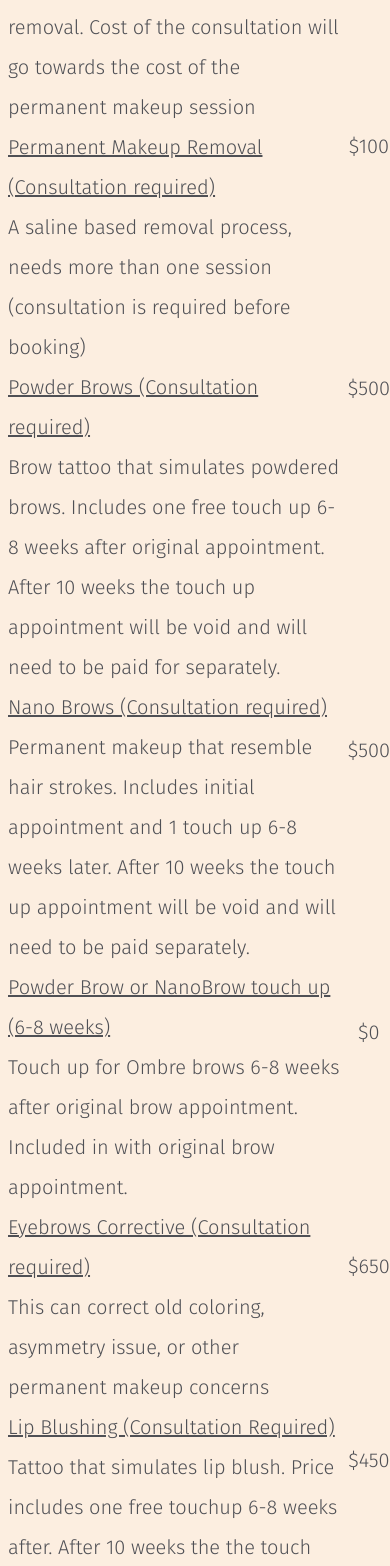
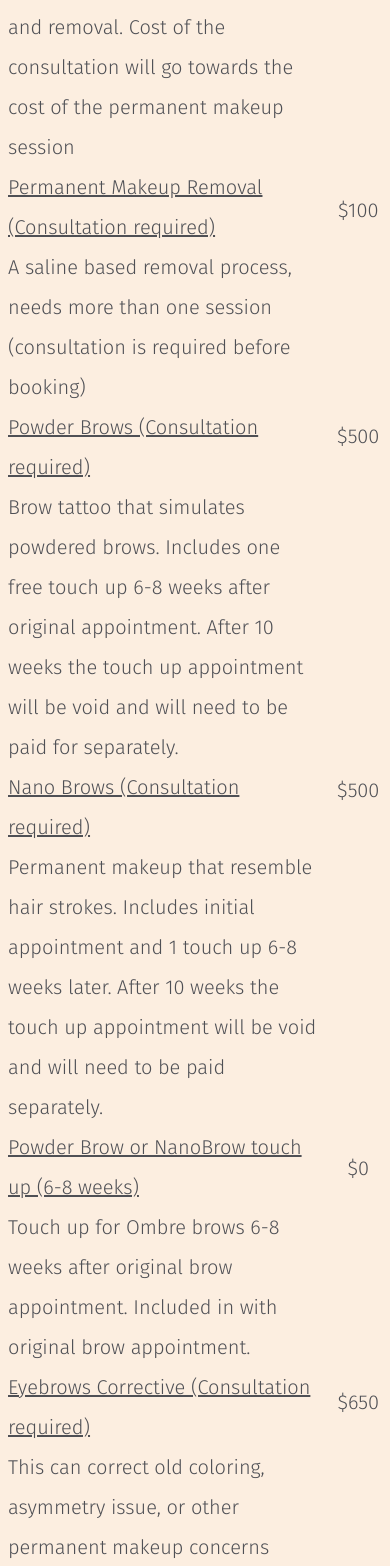
Before and after one commit to mattrowley10/NixFix, a React (Vite) app: page /makeup in a window 390 px wide. Shown: the part 422-1988 px from the top of the page. Built offline with nearby package versions, Linux system fonts and the light colour scheme.

Commit message:
iphone 12 queries

```diff
--- a/src/App.css
+++ b/src/App.css
@@ -572,7 +572,11 @@ html, body{
   }
 
 }
-@media(max-width:384px){
+@media(max-width:390px){
+  .home{
+    background-size: 390px;
+    height: 30vh;
+  }
   .book-button-makeup{
     top: 96%;
     bottom: 5rem;
@@ -608,7 +612,11 @@ html, body{
   .wax-list-2{
     line-height: 2.5rem;
     margin-right: 0;
-    width: 6rem;
+    width: 7rem;
+  }
+
+  .makeup-list-2{
+    width: 5rem;
   }
   .wax-description{
     height: 460vh;
--- a/src/Components/FacialDescription.jsx
+++ b/src/Components/FacialDescription.jsx
@@ -104,13 +104,13 @@ export default function FacialDescription() {
         </li>
         <li
           id="3"
-          className="facial-pricing mt-64 sm:mt-64 md:mt-32 lg:mt-32 lg:pt-2 xl:mt-16 2xl:mt-8"
+          className="facial-pricing mt-56 sm:mt-64 md:mt-32 lg:mt-32 lg:pt-2 xl:mt-16 2xl:mt-8"
         >
           $90 (60min)
         </li>
         <li
           id="4"
-          className="facial-pricing mt-80 sm:mt-80 md:mt-40 lg:mt-44 xl:mt-24 2xl:mt-16"
+          className="facial-pricing mt-72 sm:mt-80 md:mt-40 lg:mt-44 xl:mt-24 2xl:mt-16"
         >
           $145 (90min)
         </li>
--- a/src/Components/MakeupDescription.jsx
+++ b/src/Components/MakeupDescription.jsx
@@ -84,25 +84,25 @@ export default function MakeupDescription() {
         </li>
         <li
           id="2"
-          className="makeup-pricing mt-56 sm:mt-56 md:mt-24 md:pt-2 lg:mt-36 xl:mt-16 xl:pt-4 2xl:mt-6"
+          className="makeup-pricing mt-72 sm:mt-56 md:mt-24 md:pt-2 lg:mt-36 xl:mt-16 xl:pt-4 2xl:mt-6"
         >
           $100
         </li>
         <li
           id="3"
-          className="makeup-pricing mt-44 pt-4 sm:mt-36 sm:pt-2 md:mt-16 lg:mt-28 lg:pt-4 xl:mt-10 2xl:mt-2"
+          className="makeup-pricing mt-40 pt-4 sm:mt-36 sm:pt-2 md:mt-16 lg:mt-28 lg:pt-4 xl:mt-10 2xl:mt-2"
         >
           $500
         </li>
         <li
           id="4"
-          className="makeup-pricing mt-72 pt-6 sm:mt-52 sm:pt-4 md:mt-24 lg:mt-48 lg:pt-2  lg:mt-14 xl:mt-20 xl:pt-2 2xl:mt-20 2xl:pt-2"
+          className="makeup-pricing mt-72 pt-4 sm:mt-52 sm:pt-4 md:mt-24 lg:mt-48 lg:pt-2  lg:mt-14 xl:mt-20 xl:pt-2 2xl:mt-20 2xl:pt-2"
         >
           $500
         </li>
         <li
           id="5"
-          className="makeup-pricing mt-56 sm:mt-56 pt-2 md:mt-24 lg:mt-36 lg:pt-4 xl:mt-20 2xl:mt-10"
+          className="makeup-pricing mt-80 sm:mt-56 pt-2 md:mt-24 lg:mt-36 lg:pt-4 xl:mt-20 2xl:mt-10"
         >
           $0
         </li>
@@ -114,13 +114,13 @@ export default function MakeupDescription() {
         </li>
         <li
           id="7"
-          className="makeup-pricing mt-36 sm:mt-36 sm:pt-2 md:mt-16 lg:mt-20 lg:pt-0 xl:mt-16 2xl:mt-6"
+          className="makeup-pricing mt-36 pt-2 sm:mt-36 sm:pt-2 md:mt-16 lg:mt-20 lg:pt-0 xl:mt-16 2xl:mt-6"
         >
           $450
         </li>
         <li
           id="8"
-          className="makeup-pricing mt-72  sm:mt-44 sm:pt-4  md:mt-24 md:pt-2 lg:mt-36 lg:pt-4  xl:pt-0 lg:mt-14 xl:mt-24 2xl:mt-12"
+          className="makeup-pricing mt-64  sm:mt-44 sm:pt-4  md:mt-24 md:pt-2 lg:mt-36 lg:pt-4  xl:pt-0 lg:mt-14 xl:mt-24 2xl:mt-12"
         >
           $300
         </li>
@@ -132,7 +132,7 @@ export default function MakeupDescription() {
         </li>
         <li
           id="10"
-          className="makeup-pricing mt-32 pt-2 sm:pt-4 sm:mt-32  md:mt-16 lg:mt-32 xl:mt-6 2xl:mt-2"
+          className="makeup-pricing mt-36 pt-2 sm:pt-4 sm:mt-32  md:mt-16 lg:mt-32 xl:mt-6 2xl:mt-2"
         >
           $500
         </li>
```
